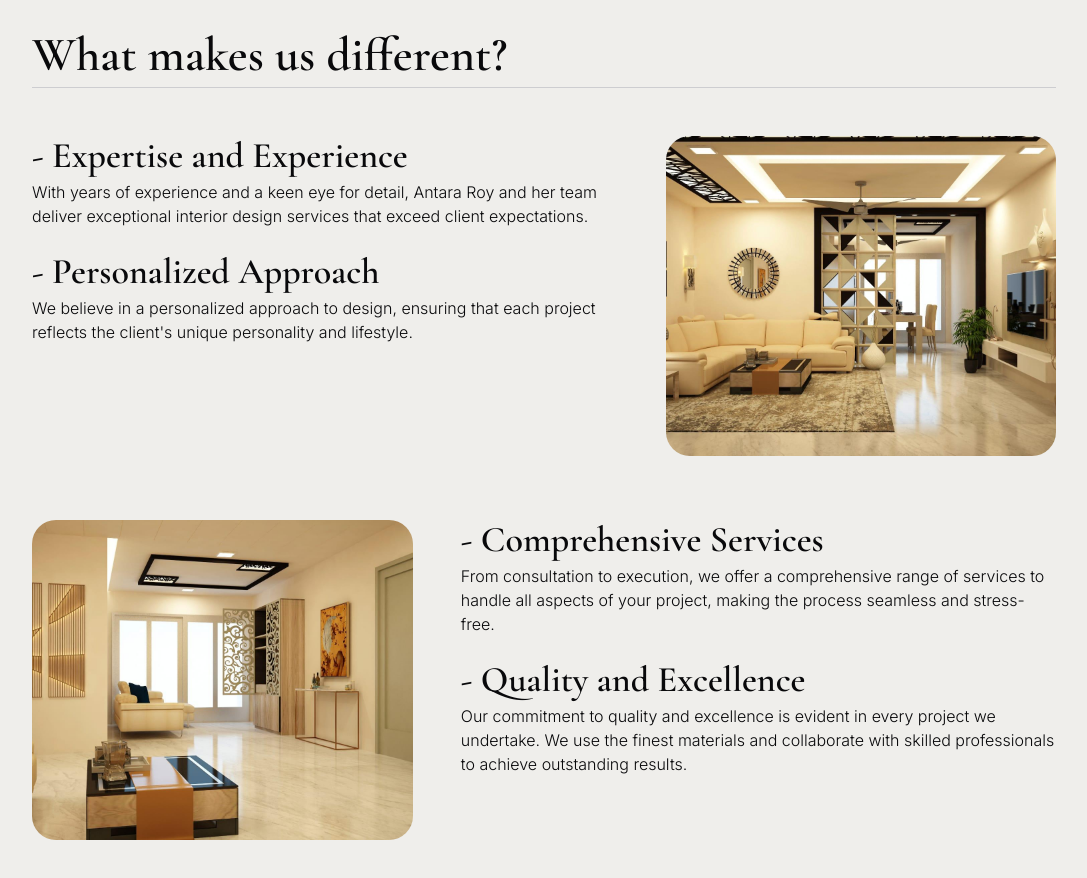
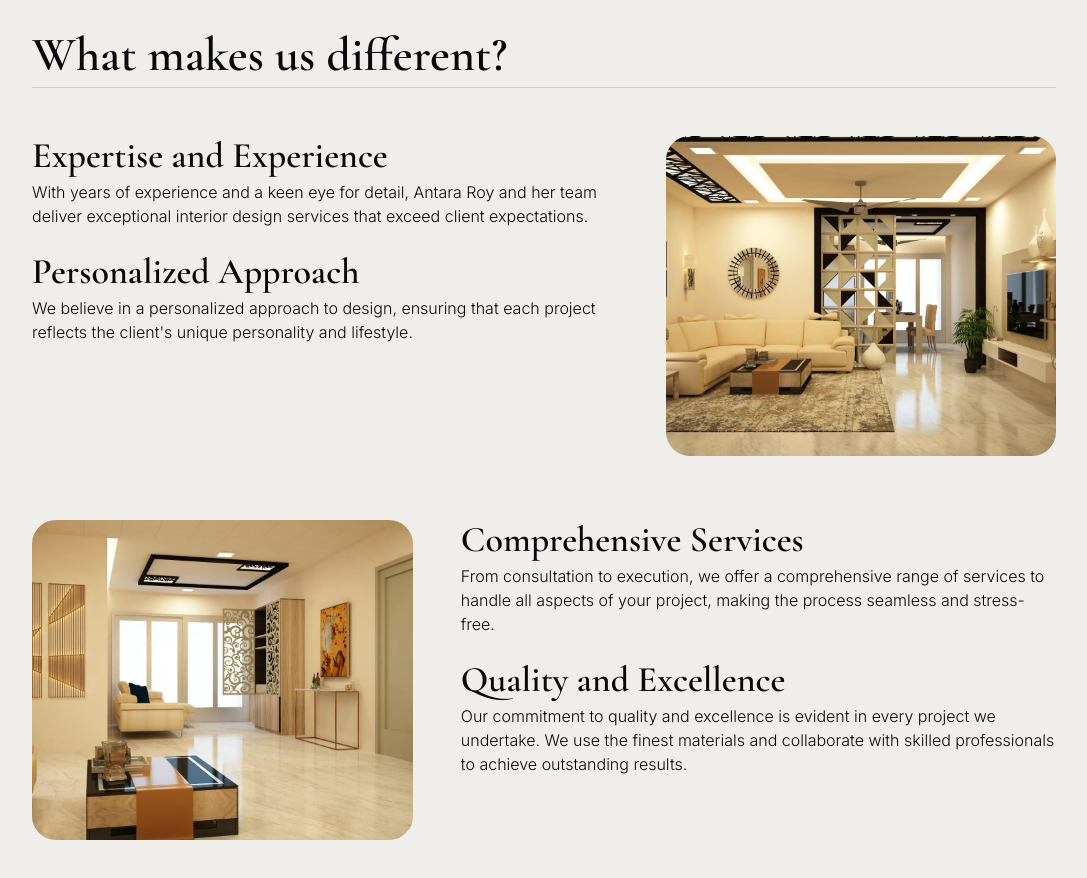
Before and after one commit to actuallyakshat/ar-design-studio, a Next.js app: page / in a window 1280 px wide. Shown: the part 1500-2378 px from the top of the page, without its empty margins (96-1183 px from the left). Built offline with nearby package versions, Linux system fonts and the light colour scheme; a web font is replaced by a local one.

Commit message:
removed hyphen from makes us different section headings

```diff
--- a/app/_components/AboutUs.tsx
+++ b/app/_components/AboutUs.tsx
@@ -167,7 +167,7 @@ export function NewAboutUs() {
             earning a reputation for excellence and meticulous attention to
             detail.
           </p>
-          <button className="hover: mx-auto mt-8 flex items-center justify-center gap-3 rounded-full border border-alternative px-6 py-3 font-inter font-light uppercase transition-colors duration-500 hover:bg-alternative hover:text-white md:mx-0">
+          <button className="mx-auto mt-8 flex items-center justify-center gap-3 rounded-full border border-alternative px-6 py-3 font-inter font-light uppercase transition-colors duration-500 hover:bg-alternative hover:text-white md:mx-0">
             Contact Us <ArrowRight />
           </button>
         </motion.div>
@@ -223,7 +223,7 @@ const FeatureItem = ({
       transition={{ duration: 0.5, delay: index * 0.2 }}
     >
       <h3 className="font-cormorantGaramond text-3xl font-semibold md:text-4xl">
-        - {feature.heading}
+        {feature.heading}
       </h3>
       <p className="py-1 font-inter font-light">{feature.description}</p>
     </motion.div>
--- a/app/services/page.tsx
+++ b/app/services/page.tsx
@@ -225,7 +225,7 @@ export default function Services() {
           Our Services
         </motion.h1>
       </motion.div>
-      <div className="mx-auto mt-8 flex max-w-[1100px] flex-col gap-10 px-6 2xl:max-w-screen-2xl">
+      <div className="mx-auto mt-8 flex max-w-[1100px] flex-col gap-10 px-6 2xl:max-w-[80%]">
         {services.map((service, index) => (
           <motion.div
             key={index}
```
